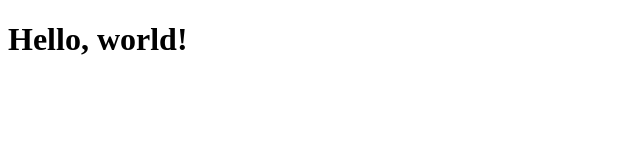
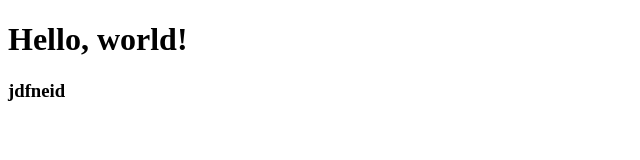
Before and after one commit to ggarcia852/first_repository, a plain HTML site: page index.html in a window 1280 px wide. Shown: the full height of the page, 0-640 px from the left. Drawn offline with Linux system fonts and the light colour scheme.

Commit message:
new element

```diff
--- a/index.html
+++ b/index.html
@@ -8,5 +8,6 @@
 </head>
 <body>
     <h1>Hello, world!</h1>
+    <h3>jdfneid</h3>
 </body>
 </html>
```
